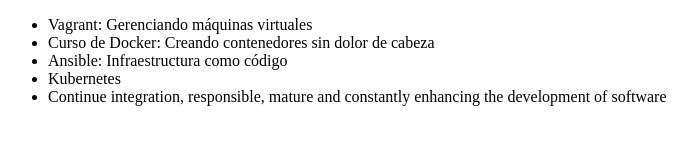
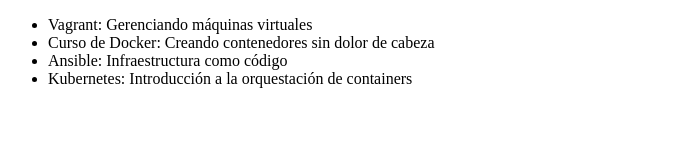
Before and after one commit to JhonaOrtega/alura-git, a plain HTML site: page index.html in a window 1280 px wide. Shown: the whole page, without its empty margins (0-697 px from the left). Drawn offline with Linux system fonts and the light colour scheme.

Commit message:
Modifiying the name of kubernetes

```diff
--- a/index.html
+++ b/index.html
@@ -11,8 +11,7 @@
         <li>Vagrant: Gerenciando máquinas virtuales</li>
         <li>Curso de Docker: Creando contenedores sin dolor de cabeza</li>
         <li>Ansible: Infraestructura como código</li>
-        <li>Kubernetes</li>
-        <li>Continue integration, responsible, mature and constantly enhancing the development of software</li>
+        <li>Kubernetes: Introducción a la orquestación de containers</li>
     </ul>
 </body>
 </html>
```
